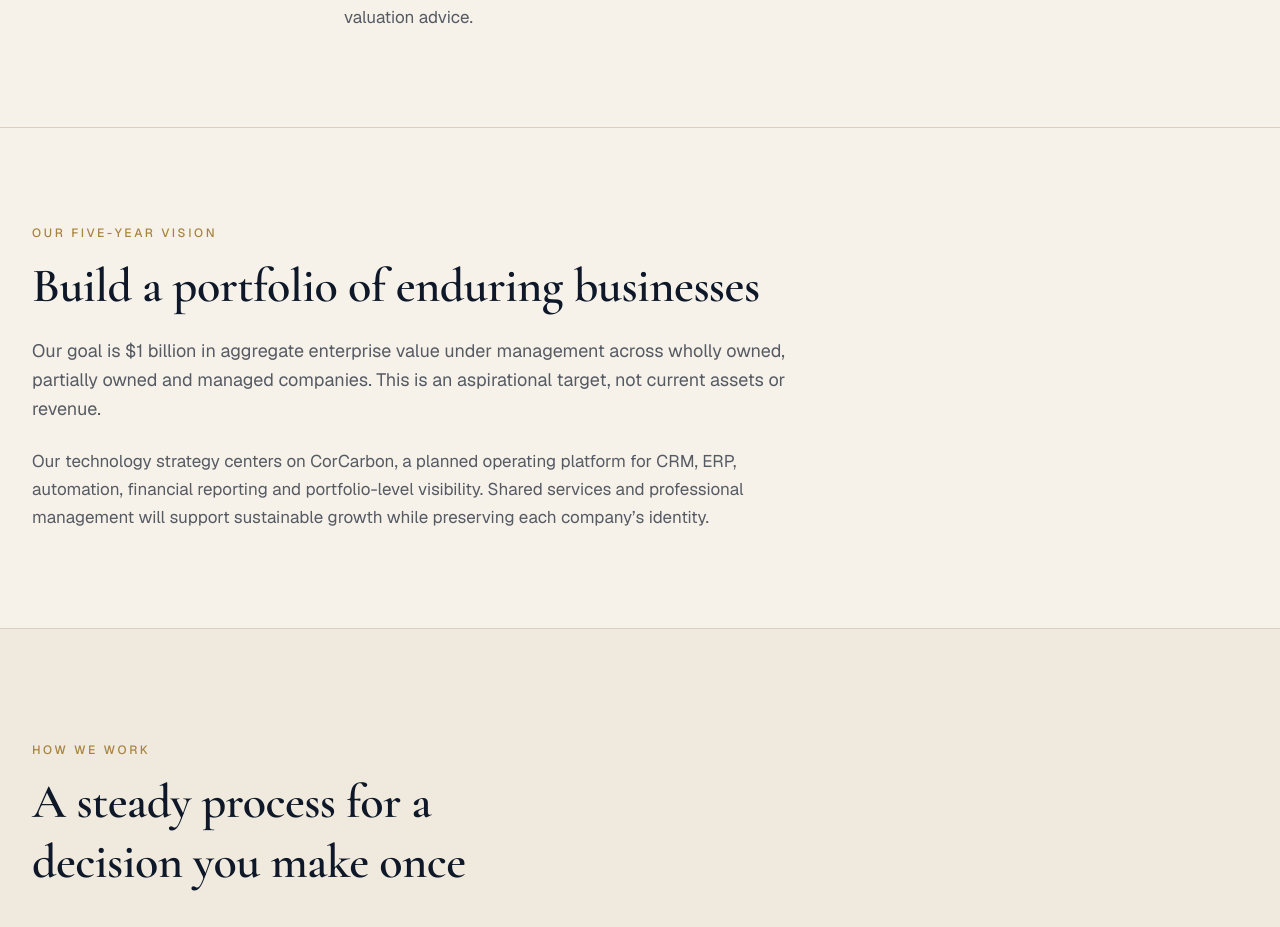
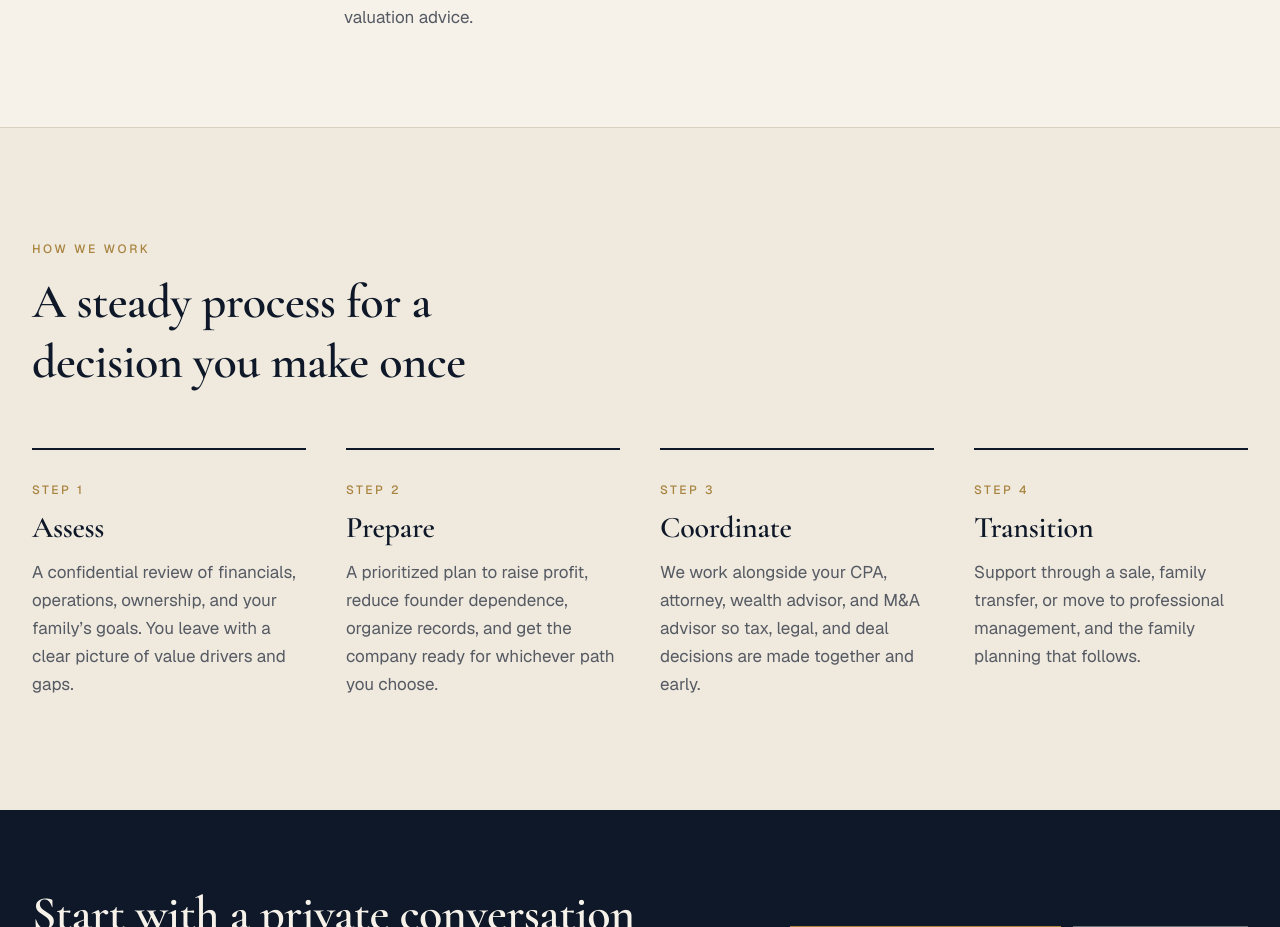
Before and after one commit to markgilbaugh-art/Heiridium, a Next.js app: page /about in a window 1280 px wide. Shown: the part 1569-2496 px from the top of the page. Built offline with nearby package versions, Linux system fonts and the light colour scheme.

Commit message:
Remove internal growth targets from public About page

```diff
--- a/app/about/page.tsx
+++ b/app/about/page.tsx
@@ -66,7 +66,6 @@ export default function AboutPage() {
           </div>
         </Container>
       </section>
-      <section className="border-t border-border py-20 md:py-24"><Container><SectionHeading eyebrow="Our five-year vision" title="Build a portfolio of enduring businesses" intro="Our goal is $1 billion in aggregate enterprise value under management across wholly owned, partially owned and managed companies. This is an aspirational target, not current assets or revenue." /><p className="mt-6 max-w-3xl text-muted-foreground">Our technology strategy centers on CorCarbon, a planned operating platform for CRM, ERP, automation, financial reporting and portfolio-level visibility. Shared services and professional management will support sustainable growth while preserving each company’s identity.</p></Container></section>
       <Process />
       <CtaBand />
     </>
```
